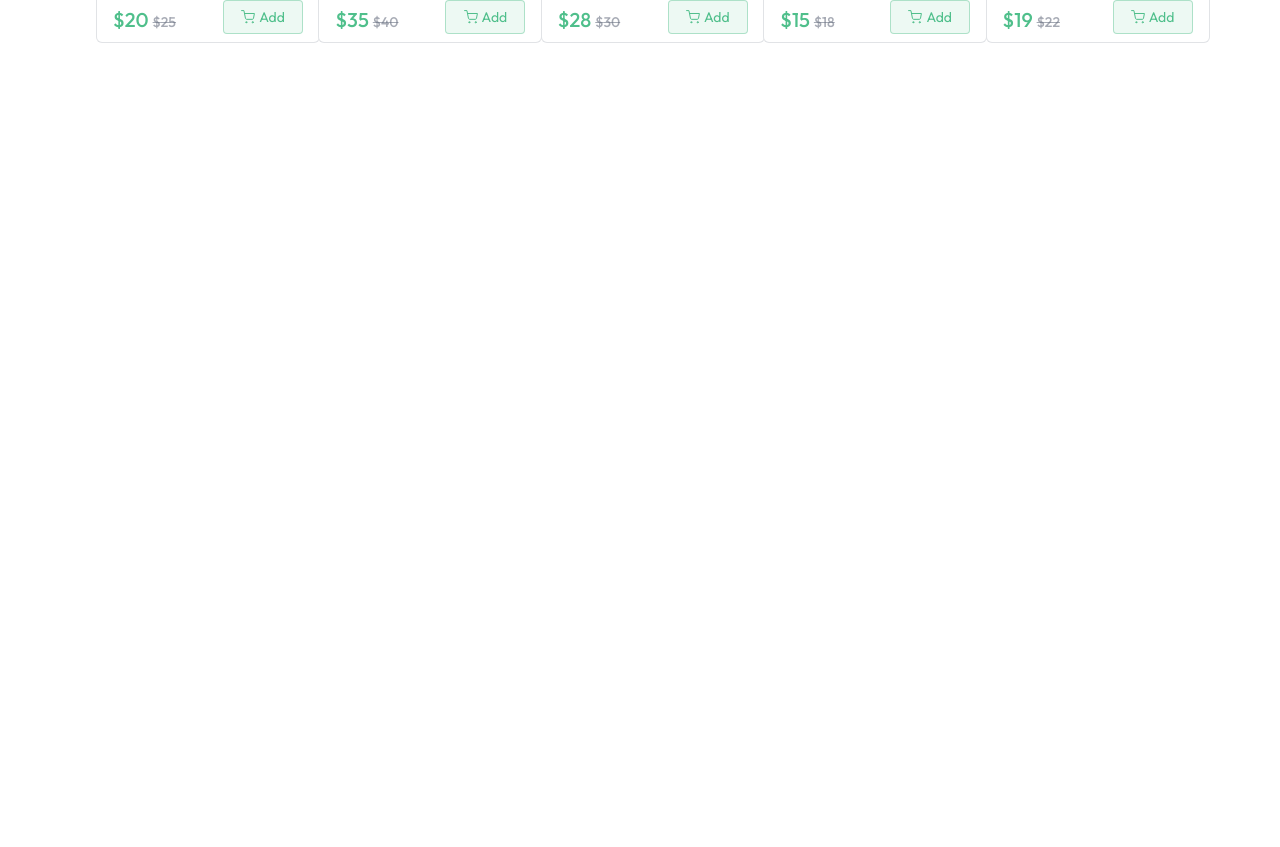
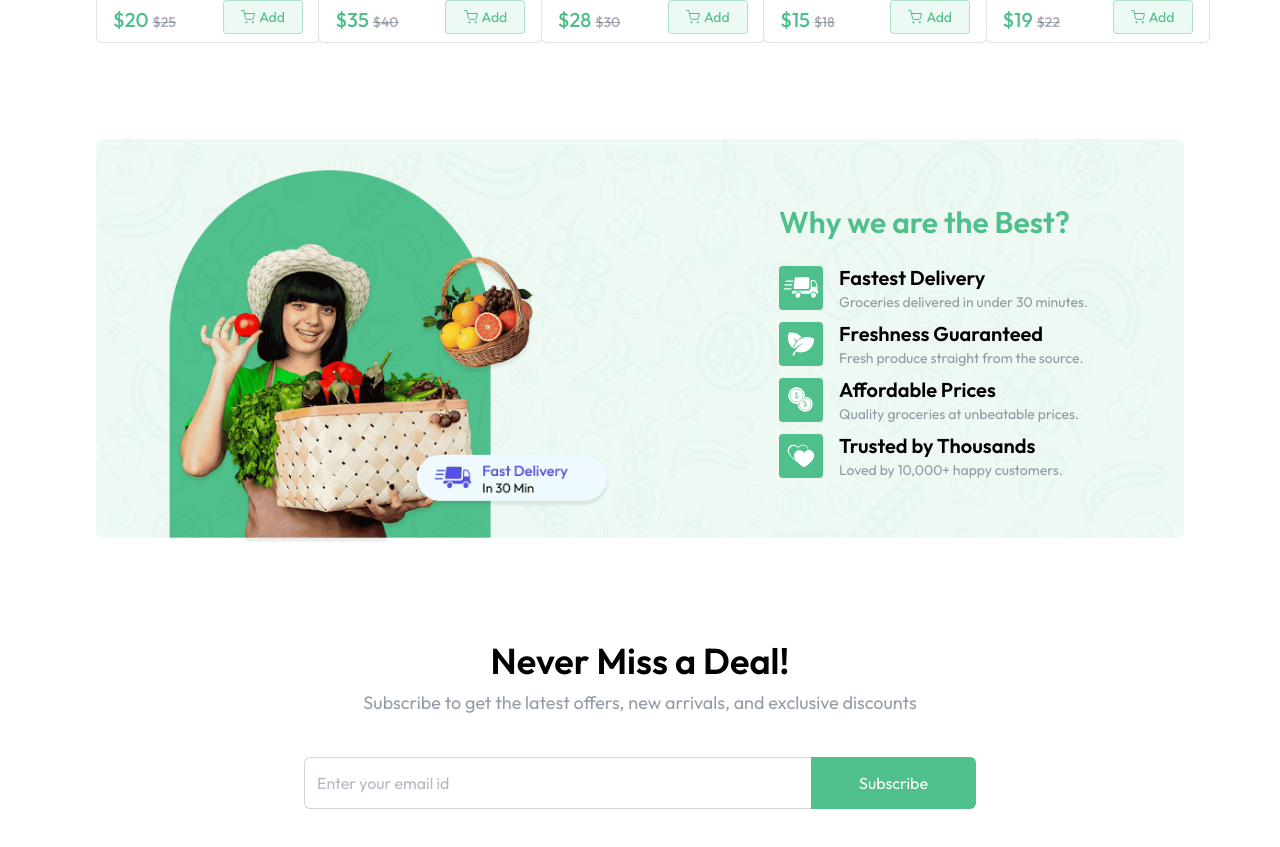
Before and after one commit to MuhammadMoiz178/GreenCart, a React (Vite) app in the folder client/: page / in a window 1280 px wide. Shown: the part 1160-2007 px from the top of the page. Before the commit the page ends 1203 px from the top, so only its background shows below. Built offline with nearby package versions, Linux system fonts and the light colour scheme.

Commit message:
add NewsLetter component and integrate it into Home page

```diff
--- /dev/null
+++ b/client/src/components/NewsLetter.jsx
@@ -0,0 +1,25 @@
+import React from 'react'
+
+function NewsLetter() {
+  return(
+        <div className="flex flex-col items-center justify-center text-center space-y-2 mt-24 pb-14">
+            <h1 className="md:text-4xl text-2xl font-semibold">Never Miss a Deal!</h1>
+            <p className="md:text-lg text-gray-500/70 pb-8">
+                Subscribe to get the latest offers, new arrivals, and exclusive discounts
+            </p>
+            <form className="flex items-center justify-between max-w-2xl w-full md:h-13 h-12">
+                <input
+                    className="border border-gray-300 rounded-md h-full border-r-0 outline-none w-full rounded-r-none px-3 text-gray-500"
+                    type="text"
+                    placeholder="Enter your email id"
+                    required
+                />
+                <button type="submit" className="md:px-12 px-8 h-full text-white bg-primary hover:bg-primary-dull transition-all cursor-pointer rounded-md rounded-l-none">
+                    Subscribe
+                </button>
+            </form>
+        </div>
+    )
+}
+
+export default NewsLetter
--- a/client/src/pages/Home.jsx
+++ b/client/src/pages/Home.jsx
@@ -2,6 +2,8 @@
 import Mainbanner from '../components/Mainbanner'
 import Categories from '../components/Categories'
 import BestSeller from '../components/BestSeller'
+import BottomBanner from '../components/BottomBanner'
+import NewsLetter from '../components/NewsLetter'
 
 function Home() {
   return (
@@ -9,6 +11,8 @@
         <Mainbanner/>
         <Categories/>
         <BestSeller/>
+        <BottomBanner/>
+        <NewsLetter/>
     </div>
   )
 }
```
